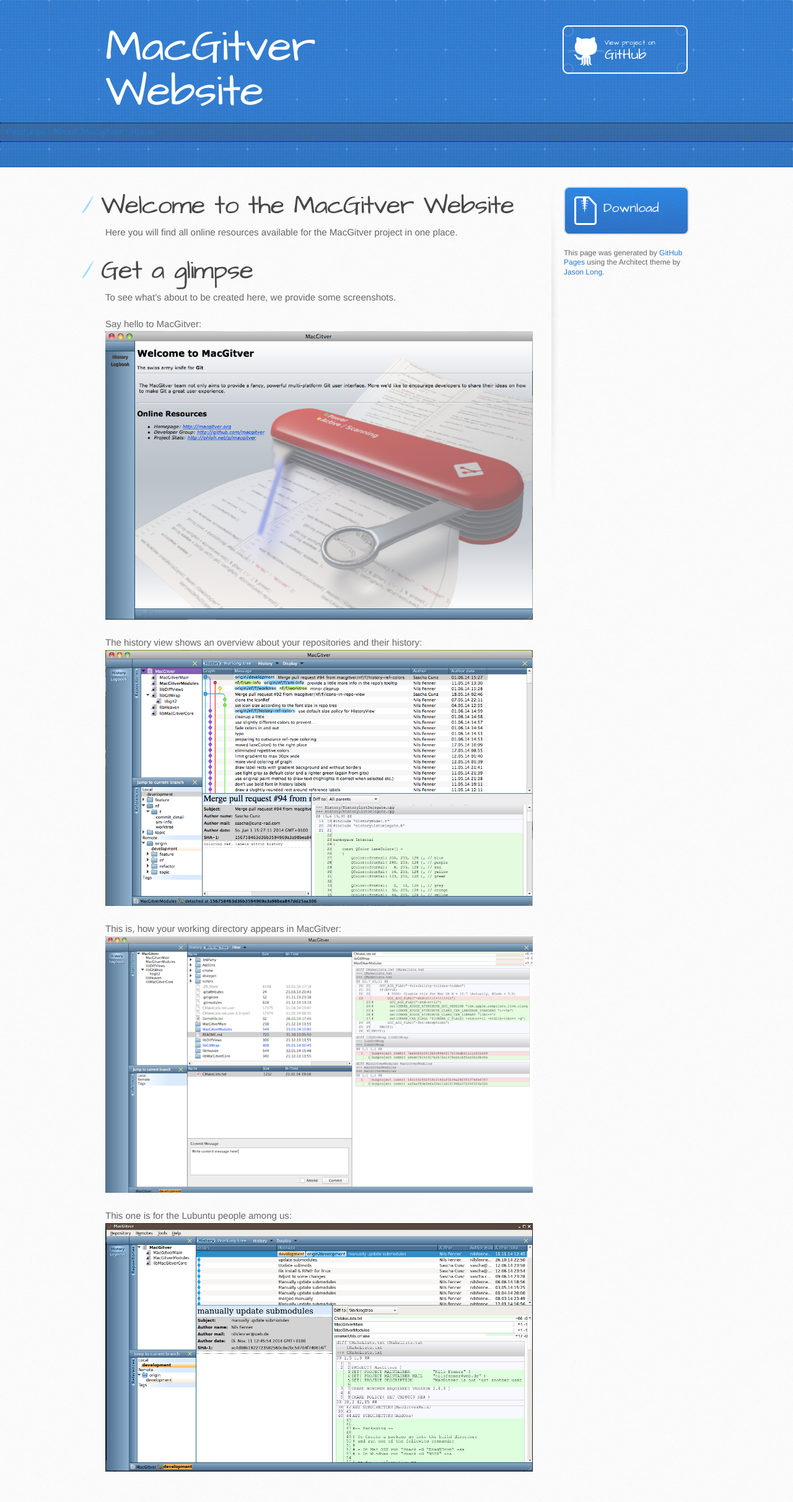
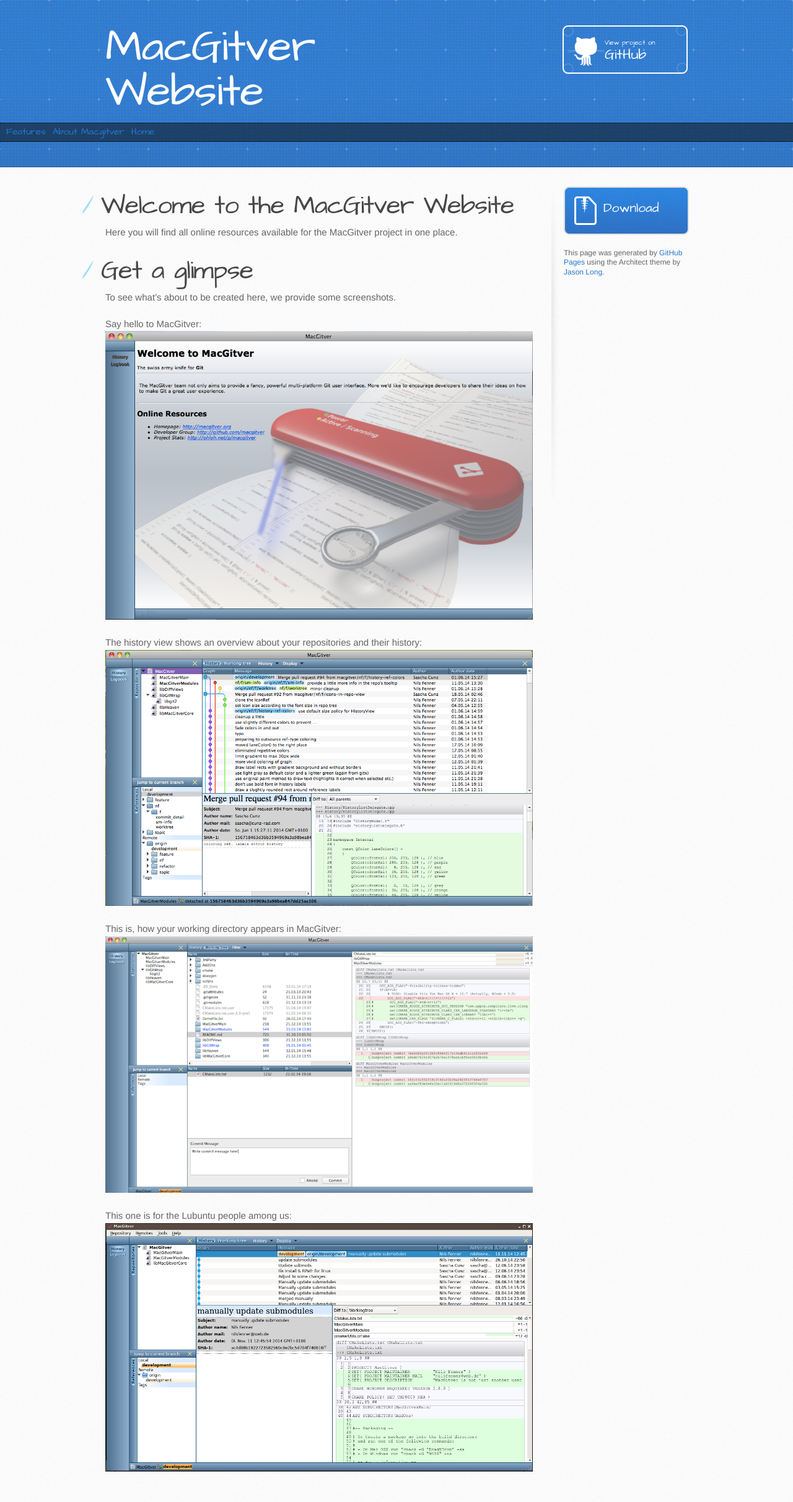
Before and after one commit to macgitver/macgitver.github.io, a Jekyll site: the page built from index.md, in a window 1280 px wide. Shown: the whole page at 62% size. Built offline with Jekyll 4.4.1, drawn with Linux system fonts in a browser that asks for light colours; Markdown is read by kramdown in place of the engine named in the settings.

Commit message:
darker background for navigation menu

```diff
--- a/css/stylesheet.css
+++ b/css/stylesheet.css
@@ -90,7 +90,7 @@
 }
 
 div#navigation {
-  background-color: rgba(64,64,64,0.25);
+  background-color: rgba(10,10,10,0.5);
   margin: 0;
   padding: 0;
 }
```
